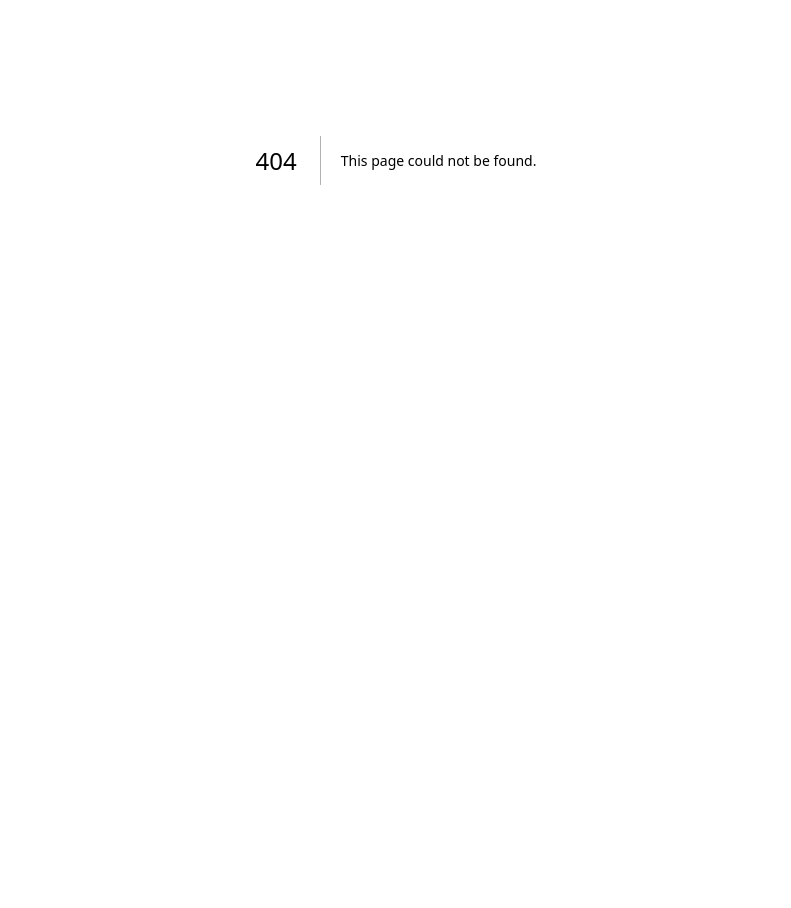
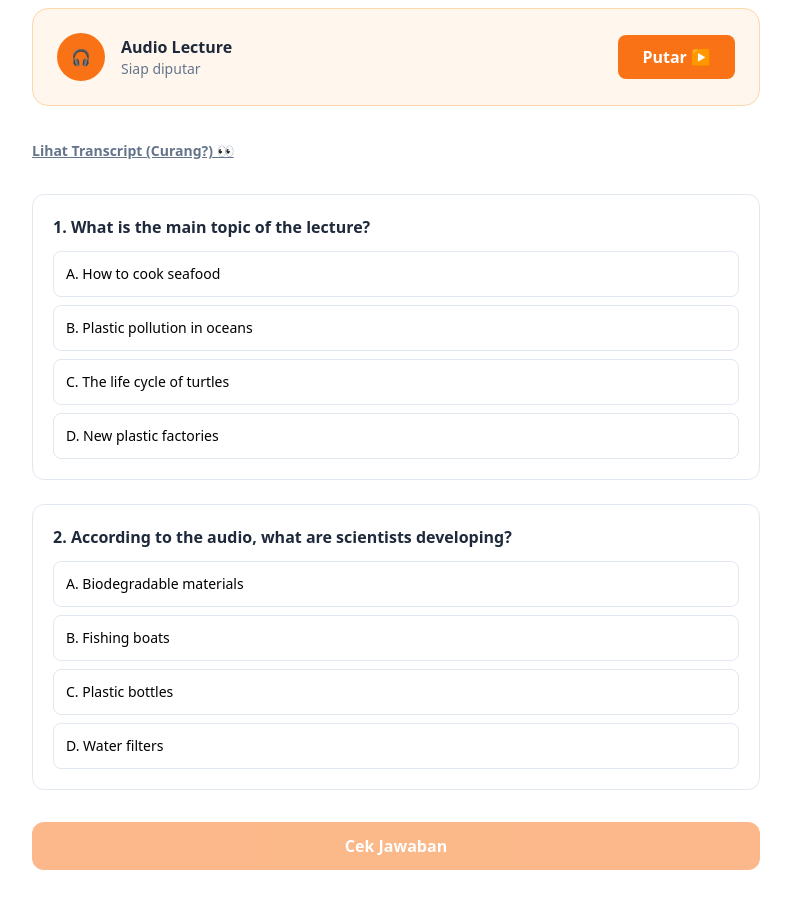
Before and after one commit to iksanaksa/speaknest-app, a Next.js app: page /practice/listening in a window 1280 px wide. Before the commit this address had no page. Shown: the part 240-1148 px from the top of the page, without its empty margins (244-1035 px from the left). Before the commit the page ends 800 px from the top, so only its background shows below. Built offline with nearby package versions, Linux system fonts and the light colour scheme; no server answers.

Commit message:
Stage 11: Fitur Listening dengan Web Speech API

```diff
--- /dev/null
+++ b/app/practice/listening/page.tsx
@@ -0,0 +1,182 @@
+"use client";
+
+import { useState } from "react";
+import Link from "next/link";
+import Navbar from "@/components/Navbar";
+
+// Teks yang bakal dibacain sama browser
+const audioScript = "Hello and welcome to today's lecture. Today, we are going to discuss the impact of plastic pollution on marine life. Every year, millions of tons of plastic waste end up in our oceans. This poses a severe threat to turtles, fish, and seabirds. To solve this problem, scientists are developing new biodegradable materials. However, the most effective solution is still reducing our daily use of single-use plastics.";
+
+const questions = [
+  {
+    id: 1,
+    text: "What is the main topic of the lecture?",
+    options: ["A. How to cook seafood", "B. Plastic pollution in oceans", "C. The life cycle of turtles", "D. New plastic factories"],
+    answer: 1
+  },
+  {
+    id: 2,
+    text: "According to the audio, what are scientists developing?",
+    options: ["A. Biodegradable materials", "B. Fishing boats", "C. Plastic bottles", "D. Water filters"],
+    answer: 0
+  }
+];
+
+export default function ListeningPage() {
+  const [isPlaying, setIsPlaying] = useState(false);
+  const [showTranscript, setShowTranscript] = useState(false);
+  const [selectedAnswers, setSelectedAnswers] = useState<{ [key: number]: number }>({});
+  const [submitted, setSubmitted] = useState(false);
+  const [score, setScore] = useState(0);
+
+  // Fungsi buat muter audio pakai suara bawaan HP
+  const playAudio = () => {
+    if ('speechSynthesis' in window) {
+      window.speechSynthesis.cancel(); // Berhentiin suara sebelumnya kalau ada
+
+      const utterance = new SpeechSynthesisUtterance(audioScript);
+      utterance.lang = 'en-US'; // Pakai logat Inggris Amerika
+      utterance.rate = 0.9; // Kecepatan bicara (0.9 = sedikit lebih lambat dari normal)
+
+      utterance.onstart = () => setIsPlaying(true);
+      utterance.onend = () => setIsPlaying(false);
+      utterance.onerror = () => setIsPlaying(false);
+
+      window.speechSynthesis.speak(utterance);
+    } else {
+      alert("Browser kamu tidak mendukung fitur pemutar suara otomatis.");
+    }
+  };
+
+  const stopAudio = () => {
+    if ('speechSynthesis' in window) {
+      window.speechSynthesis.cancel();
+      setIsPlaying(false);
+    }
+  };
+
+  const handleSelect = (qId: number, optIndex: number) => {
+    if (!submitted) {
+      setSelectedAnswers({ ...selectedAnswers, [qId]: optIndex });
+    }
+  };
+
+  const handleSubmit = () => {
+    let correct = 0;
+    questions.forEach((q) => {
+      if (selectedAnswers[q.id] === q.answer) correct++;
+    });
+    setScore(correct);
+    setSubmitted(true);
+  };
+
+  const resetTest = () => {
+    setSubmitted(false);
+    setSelectedAnswers({});
+    setScore(0);
+    stopAudio();
+  };
+
+  return (
+    <>
+      <Navbar />
+      <main className="mx-auto max-w-3xl px-5 py-10">
+        <Link href="/practice" className="text-sm text-brand-600 hover:underline mb-6 inline-block">← Kembali ke Practice</Link>
+
+        <h1 className="text-2xl font-bold text-slate-900 mb-2">Listening Practice: Ocean Pollution</h1>
+        <p className="text-slate-600 mb-8">Dengarkan audio di bawah ini, lalu jawab pertanyaannya.</p>
+
+        {/* Area Pemutar Audio */}
+        <div className="rounded-2xl border border-brand-200 bg-brand-50 p-6 mb-8 flex flex-col sm:flex-row items-center justify-between gap-4">
+          <div className="flex items-center gap-4">
+            <div className={`grid h-12 w-12 place-items-center rounded-full bg-brand-500 text-white ${isPlaying ? 'animate-pulse' : ''}`}>
+              🎧
+            </div>
+            <div>
+              <p className="font-bold text-slate-800">Audio Lecture</p>
+              <p className="text-sm text-slate-500">{isPlaying ? "Sedang diputar..." : "Siap diputar"}</p>
+            </div>
+          </div>
+          <div className="flex gap-2 w-full sm:w-auto">
+            {!isPlaying ? (
+              <button onClick={playAudio} className="flex-1 sm:flex-none rounded-lg bg-brand-500 px-6 py-2.5 font-bold text-white hover:bg-brand-600 transition">
+                Putar ▶
+              </button>
+            ) : (
+              <button onClick={stopAudio} className="flex-1 sm:flex-none rounded-lg bg-orange-500 px-6 py-2.5 font-bold text-white hover:bg-orange-600 transition">
+                Stop ⏹
+              </button>
+            )}
+          </div>
+        </div>
+
+        {/* Transcript Rahasia */}
+        <div className="mb-8">
+          <button
+            onClick={() => setShowTranscript(!showTranscript)}
+            className="text-sm font-semibold text-slate-500 underline hover:text-brand-600 transition"
+          >
+            {showTranscript ? "Sembunyikan Transcript" : "Lihat Transcript (Curang?) 👀"}
+          </button>
+          {showTranscript && (
+            <div className="mt-3 rounded-xl bg-slate-100 p-4 text-sm text-slate-700 leading-relaxed border border-slate-200">
+              {audioScript}
+            </div>
+          )}
+        </div>
+
+        {/* Soal-soal */}
+        <div className="space-y-6">
+          {questions.map((q) => (
+            <div key={q.id} className="rounded-xl border border-slate-200 p-5">
+              <p className="font-semibold text-slate-800 mb-3">{q.id}. {q.text}</p>
+              <div className="space-y-2">
+                {q.options.map((opt, index) => {
+                  const isSelected = selectedAnswers[q.id] === index;
+                  const isCorrect = submitted && index === q.answer;
+                  const isWrong = submitted && isSelected && index !== q.answer;
+
+                  let bgClass = "bg-white border-slate-200 hover:bg-slate-50";
+                  if (isSelected && !submitted) bgClass = "bg-brand-50 border-brand-500";
+                  if (isCorrect) bgClass = "bg-green-50 border-green-500";
+                  if (isWrong) bgClass = "bg-red-50 border-red-500";
+
+                  return (
+                    <div
+                      key={index}
+                      onClick={() => handleSelect(q.id, index)}
+                      className={`cursor-pointer rounded-lg border p-3 text-sm transition ${bgClass}`}
+                    >
+                      {opt}
+                    </div>
+                  );
+                })}
+              </div>
+            </div>
+          ))}
+        </div>
+
+        {/* Tombol Cek Jawaban */}
+        <div className="mt-8">
+          {!submitted ? (
+            <button
+              onClick={handleSubmit}
+              disabled={Object.keys(selectedAnswers).length < questions.length}
+              className="w-full rounded-xl bg-brand-500 py-3 font-bold text-white hover:bg-brand-600 disabled:opacity-50"
+            >
+              Cek Jawaban
+            </button>
+          ) : (
+            <div className="rounded-xl bg-brand-50 border border-brand-200 p-6 text-center">
+              <h2 className="text-2xl font-bold text-brand-800">Skor Kamu: {score} / {questions.length}</h2>
+              <p className="text-brand-600 mt-2">Kerja bagus! Latihan mendengarkan sangat penting.</p>
+              <button onClick={resetTest} className="mt-4 text-sm font-semibold text-brand-700 underline">
+                Ulangi Tes
+              </button>
+            </div>
+          )}
+        </div>
+      </main>
+    </>
+  );
+}
--- a/components/Skills.tsx
+++ b/components/Skills.tsx
@@ -2,7 +2,7 @@ import Link from "next/link";
 
 export default function Skills() {
   const skills = [
-    { icon: "🎧", title: "Listening", desc: "Latihan audio dengan transcript dan pembahasan.", href: "/practice" },
+    { icon: "🎧", title: "Listening", desc: "Latihan audio dengan transcript dan pembahasan.", href: "/practice/listening" },
     { icon: "📖", title: "Reading", desc: "Soal reading buatan sendiri, lengkap dengan alasannya.", href: "/practice/reading" },
     { icon: "✍️", title: "Writing", desc: "Tulis esai, dapat estimasi band + tips dari AI.", href: "/practice" },
     { icon: "🎤", title: "Speaking", desc: "Rekam jawabanmu, dapat catatan kelancaran.", href: "/practice" },
```
